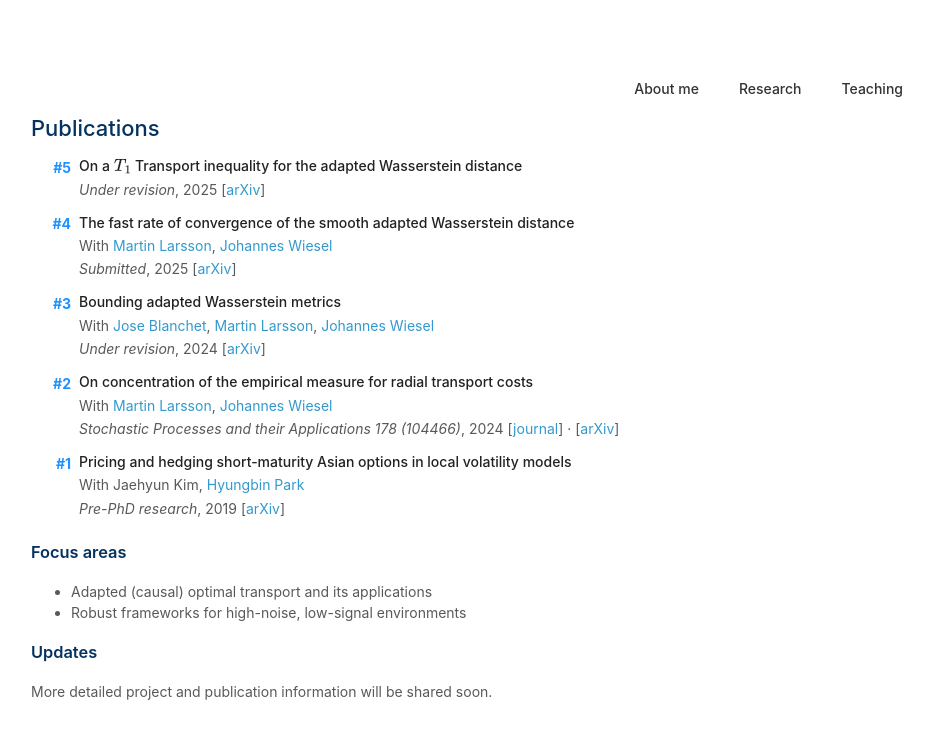
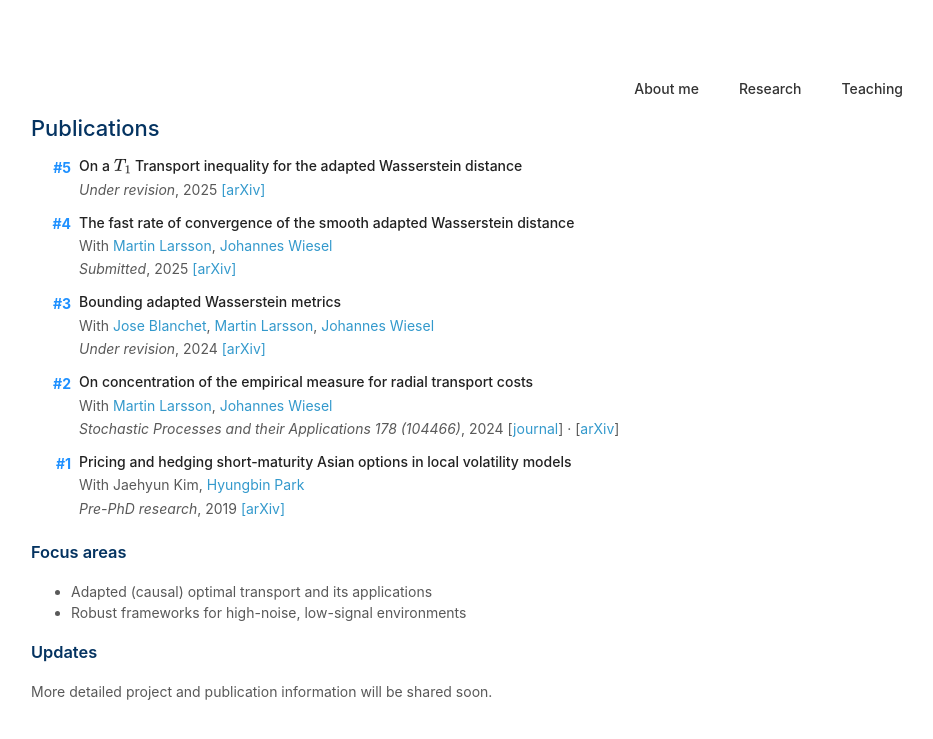
Before and after one commit to Jonghwap/Jonghwap.github.io, a Jekyll site: the page built from research.md, in a window 1280 px wide. Shown: the top 739 px of the page, without its empty margins (209-1142 px from the left). Built offline with Jekyll 4.4.1, drawn with Linux system fonts in a browser that asks for light colours; a style sheet for code colours, icons or effects is not loaded.

Commit message:
Update publication_list.html

```diff
--- a/_includes/publication_list.html
+++ b/_includes/publication_list.html
@@ -30,7 +30,7 @@
         {% elsif has_journal_url %}
         <span class="publication-links">[<a href="{{ pub.journal_url }}" target="_blank" rel="noopener">journal</a>]</span>
         {% elsif has_arxiv %}
-        <span class="publication-links">[<a href="{{ pub.arxiv }}" target="_blank" rel="noopener">arXiv</a>]</span>
+        <span class="publication-links"><a href="{{ pub.arxiv }}" target="_blank" rel="noopener">[arXiv]</a></span>
         {% endif %}
       </div>
     </div>
```
